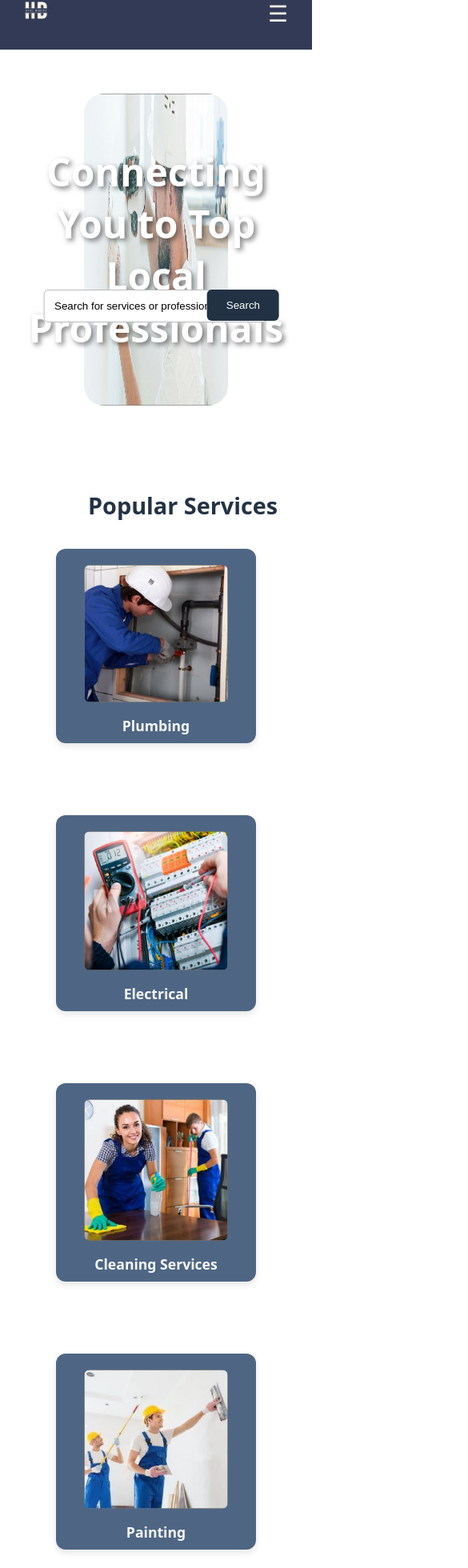
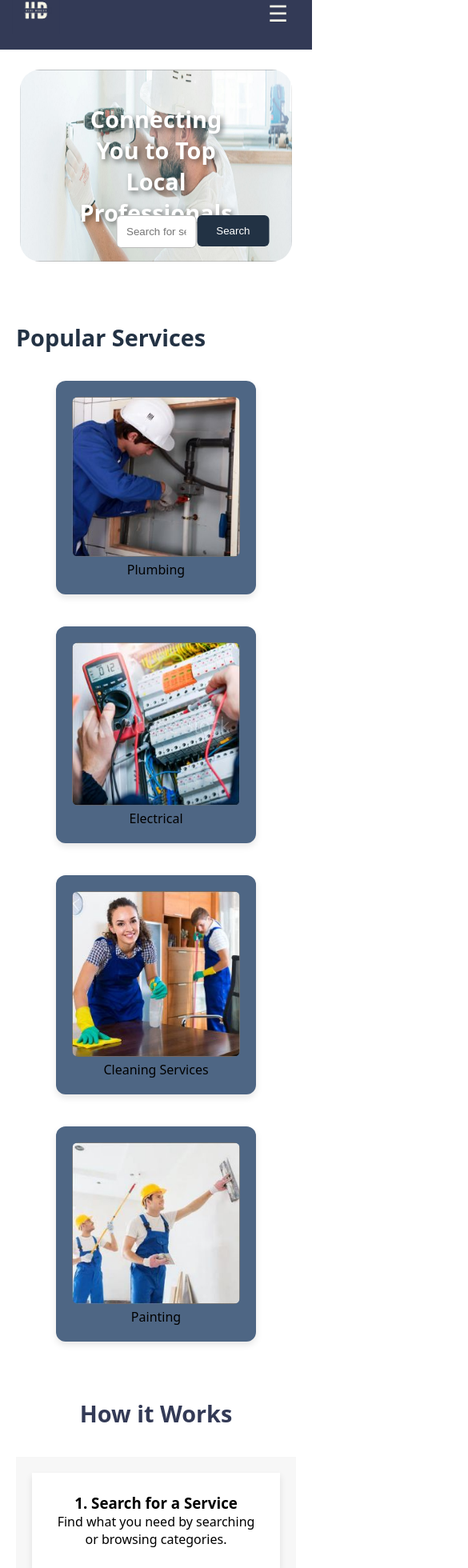
Before and after one commit to merinthomas655/HireDirect, a React (Create React App) app in the folder client/: page /HomePage in a window 390 px wide. Shown: the part 31-1991 px from the top of the page at 80% size, 585 px wide, since content can reach past the window. Built offline with nearby package versions, Linux system fonts and the light colour scheme; sample sign-in values are in the browser's storage.

Commit message:
Update css for dashboard provider page and  some big fixing in home page css

```diff
--- a/client/src/css/home.css
+++ b/client/src/css/home.css
@@ -6,13 +6,14 @@
 }
 
 .hero-image {
-    width: calc(100% - 200px);
+    width: calc(100% - 40px);
     height: 400px;
     border-radius: 30px;
-    margin: 50px auto;
+    margin: 20px auto;
     display: block;
     border: 5px solid;
 }
+
 .hero-text {
     position: absolute;
     top: 50%;
@@ -22,6 +23,7 @@
     font-size: 2em;
     text-shadow: 3px 3px 6px rgba(0, 0, 0, 0.5);
     font-weight: bold;
+    text-align: center;
 }
 
 .search-bar {
@@ -33,13 +35,12 @@
     width: 280px;
     border-radius: 6px;
     border: 1px solid #bbb;
-    margin: 0;
 }
 
 .search-btn {
     position: absolute;
     top: 180px;
-    left: 70%;
+    left: calc(50% + 150px);
     padding: 12px 24px;
     background-color: #223244;
     color: #fff;
@@ -52,6 +53,46 @@
     background-color: #4b627f;
 }
 
+@media (max-width: 768px) {
+    .hero-image {
+        height: 300px;
+    }
+
+    .hero-text {
+        font-size: 1.5em;
+    }
+
+    .search-bar {
+        top: 160px;
+        width: 140px;
+    }
+
+    .search-btn {
+        top: 160px;
+        left: calc(50% + 130px);
+    }
+}
+
+@media (max-width: 480px) {
+    .hero-image {
+        height: 250px;
+    }
+
+    .hero-text {
+        font-size: 1.2em;
+    }
+
+    .search-bar {
+        top: 140px;
+        width: 100px;
+    }
+
+    .search-btn {
+        top: 140px;
+        left: calc(25% + 100px);
+    }
+}
+
 /* Popular Services */
 .popular-services {
     text-align: center;
@@ -62,24 +103,26 @@
     margin-bottom: 35px;
     font-size: 1.8em;
     text-align: left;
-    margin-left: 110px;
+    margin-left: 20px;
     color: #233244;
 }
 
 .service-cards {
     display: flex;
     justify-content: center;
-    gap: 90px;
+    gap: 20px;
     flex-wrap: wrap;
 }
 
 .service-card {
     background-color: #4e6684;
-    padding: 20px 35px 10px 35px;
+    padding: 20px;
     border-radius: 12px;
     text-align: center;
     box-shadow: 0 4px 8px rgba(0, 0, 0, 0.1);
-    width: 250px;
+    width: 100%;
+    max-width: 250px;
+    margin-bottom: 20px;
 }
 
 .service-card img {
@@ -87,45 +130,34 @@
     border-radius: 8px;
 }
 
-.search-bar::placeholder {
-    color: #000000;
-    opacity: 1;
-}
-
-.service-card p {
-    margin-top: 12px;
-    font-weight: bold;
-    font-size: 1.1em;
-    color: #f7f7f7;
-}
 /* How it Works Section */
 .how-it-works h2 {
     margin-bottom: 35px;
     font-size: 1.8em;
-    text-align: left;
-    margin-left: 110px;
+    text-align: center;
 }
 
 .how-it-works {
     text-align: center;
+    padding: 0 20px;
 }
 
 .steps {
     background-color: #f7f7f7;
     display: grid;
     grid-template-columns: repeat(3, 1fr);
-    gap: 40px;
-    padding: 60px;
+    gap: 20px;
+    padding: 20px;
     max-width: 1250px;
     margin: 0 auto;
-    margin-bottom: 40px;
 }
 
 .step {
     background-color: #fff;
     padding: 25px;
-    width: 320px;
-    height: 220px;
+    width: 100%;
+    max-width: 320px;
+    height: auto;
     box-shadow: 0 4px 8px rgba(0, 0, 0, 0.1);
     text-align: center;
     display: flex;
@@ -133,20 +165,25 @@
     justify-content: center;
 }
 
-.step h3 {
-    margin-bottom: 12px;
-    font-size: 1.1em;
+@media (max-width: 768px) {
+    .steps {
+        grid-template-columns: repeat(2, 1fr);
+        gap: 20px;
+    }
 }
 
-/* Call to Action Section */
+@media (max-width: 480px) {
+    .steps {
+        grid-template-columns: 1fr;
+    }
+}
+
 .cta-section {
     background-color: #f6f6e8;
-    padding: 60px 0;
+    padding: 40px 20px;
     text-align: center;
-    padding: 60px;
     max-width: 1250px;
     margin: 0 auto;
-    border: 1px solid #090808;
     margin-bottom: 40px;
 }
 
@@ -163,10 +200,9 @@
     background-color: #4c6378;
 }
 
-/* Customer Reviews Section */
 .customer-reviews {
     background-color: #f7f7f7;
-    padding: 55px 0;
+    padding: 55px 20px;
     text-align: center;
     max-width: 1250px;
     margin: 0 auto;
@@ -174,14 +210,14 @@
 }
 
 .customer-reviews .review {
-    /* background-color: black; */
     padding: 25px;
     border-radius: 12px;
     display: inline-block;
-    width: 350px;
+    width: 100%;
+    max-width: 350px;
     text-align: center;
     box-shadow: 0 4px 8px rgba(0, 0, 0, 0.08);
-    margin: 0 15px;
+    margin: 10px;
 }
 
 .customer-reviews img {
@@ -199,3 +235,9 @@
     font-size: 1em;
     margin-top: 15px;
 }
+
+@media (max-width: 768px) {
+    .customer-reviews .review {
+        width: 100%;
+    }
+}
--- a/client/src/css/providerdashboard.css
+++ b/client/src/css/providerdashboard.css
@@ -158,3 +158,77 @@ tbody td {
 .view-details-button:hover {
     background-color: #555;
 }
+
+@media (max-width: 768px) {
+    .stats-container {
+        grid-template-columns: 1fr;
+    }
+
+    .availability-button,
+    .services-button {
+        grid-template-columns: 1fr;
+        gap: 10px;
+    }
+
+    .profile-inputs input {
+        width: 100%;
+    }
+
+    .profile-form {
+        flex-direction: column;
+        align-items: flex-start;
+    }
+
+    .profile-picture {
+        margin-bottom: 20px;
+    }
+}
+
+@media (max-width: 480px) {
+    .provider-dashboard {
+        width: 100%;
+        padding: 10px;
+    }
+
+    .stat-box {
+        padding: 15px;
+    }
+
+    .stat-box h2 {
+        font-size: 16px;
+    }
+
+    .stat-box p {
+        font-size: 28px;
+    }
+
+    h2 {
+        font-size: 20px;
+    }
+
+    .availability-button,
+    .services-button {
+        grid-template-columns: 1fr;
+        gap: 5px;
+    }
+
+    .profile-form {
+        padding: 10px;
+    }
+
+    .profile-picture {
+        width: 80px;
+        height: 80px;
+    }
+
+    .add-slot-button,
+    .add-service-button,
+    .save-button {
+        padding: 8px 16px;
+    }
+
+    thead th,
+    tbody td {
+        padding: 8px 10px;
+    }
+}
--- a/client/src/route.js
+++ b/client/src/route.js
@@ -4,6 +4,7 @@ import Login from "./pages/Login";
 import Signup from "./pages/Signup";
 import SessionRoute from "./components/SessionRoute";
 import Booking from "./pages/Booking";
+import ProviderDashboard from "./pages/ProviderDashboard";
 
 
 const router = createBrowserRouter([
@@ -13,7 +14,7 @@ const router = createBrowserRouter([
     },
     {
         path:'/',
-        element: <Login />,
+        element: <Home />,
     },
     {
         path:'/login',
```
